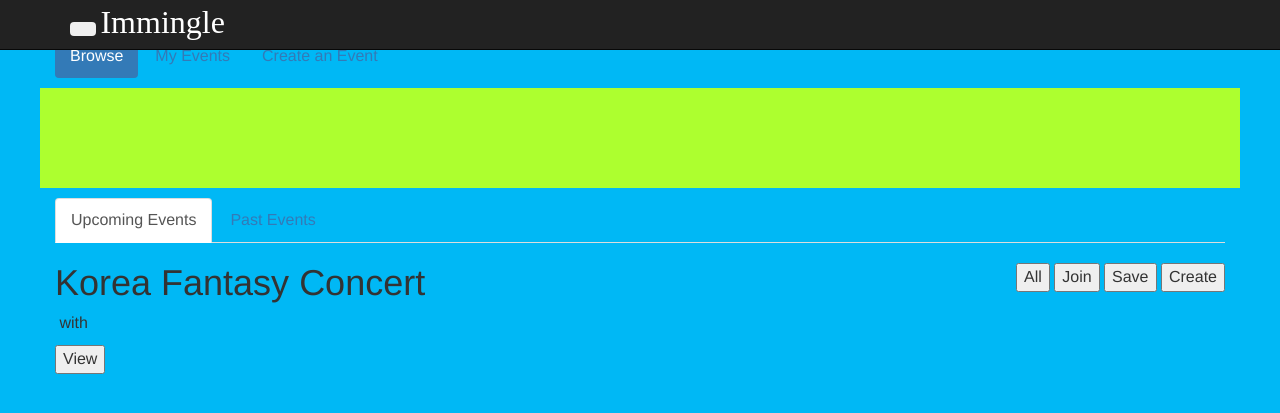
After one commit to choo1991/Immingle, a PHP site: page /dashboard.php in a window 1280 px wide. The commit adds this page. Shown: the top 413 px of the page. Run offline with PHP 8.4, Linux system fonts and the light colour scheme; some libraries are stand-ins or nearby versions.

Commit message:
Josh's changes to CSS

```diff
--- a/basic.css
+++ b/basic.css
@@ -1,11 +1,38 @@
 body{
 	min-width:880px;
+    font-size:16px;
+        background-color: #00B8F5;
+
+}
+.box form input[type="password"], .box form input[type="email"], .box form input[type="text"]{
+    width:100%;
+    padding:.4em;
+
+    border:0;
+    margin-bottom:1em;
 }
 .box{
-	width:300px;
-	background-color: rgb(200,200,200);
-	padding:10px;
-	margin:10px;
+	width:250px;
+	background-color: rgb(237,237,237);
+	padding:10px 30px 10px 20px;
+	margin:10px auto 30px auto;
+    font-family: "Titillium Web", sans-serif;
+   -moz-box-shadow:    0 0 10px #777777;
+   -webkit-box-shadow: 0 0 10px #777777;
+   box-shadow:         0 0 10px #777777;
+}
+.box h2 {
+    font-weight:300;
+    margin:0;
+}
+.box label{
+    font-size: .8em;
+    font-weight:200;
+}
+.brand{
+    color:white !important;
+    font-size: 2em !important;
+    font-family: 'Bitter', serif;
 }
 .column{
 	width:400px;
@@ -22,12 +49,12 @@ h2{
 	margin:.25em;
 	margin-bottom:1em;
 }
-.small{
-	font-size: .8em;
+.box label.small{
+	font-size: .55em;
+    font-weight: bold;
+    letter-spacing: -.1em;
 }
-input[type="submit"]{
-	float:right;
-}
+
 #cover{
 	width:400px;
 }
@@ -37,14 +64,86 @@ select{
 #blocked{
     height:1.5em;
 }
-.center{
-    margin:.6em 1em;
-    text-size:1.7em;
+.box input[type="submit"] {
+   float:right;
+   border: 1px #777777;
+   background-color: #777777;
+   padding:.2em .7em;
+   color: rgb(237, 237, 237);
+   font-size:1.15em;
+   margin-top:.5em;
+
 }
-.brand{
-    color:white !important;
+.box input[type="checkbox"]{
+    margin:0 0 2em 0;
 }
-.secondary{
-    background-color:red;
-    margin-top:60px;
+
+.first{
+    margin-top:35px;
 }
+.right{
+    float:right;
+
+}
+.padded{
+    padding:10px 0;
+}
+#notification{
+    background-color:greenyellow;
+    height:100px;
+    padding:20px;
+
+}
+.clearfix{
+    clear:both;
+}
+.category{
+    float:left;
+    height: 100px;
+    width:180px;
+    margin-left:20px;
+    background-color:plum;
+
+}
+.firstCat{
+    margin-left:0;
+}
+#categories .row{
+    margin-top:20px;
+}
+.caption{
+    height:18px;
+    background-color:black;
+    color:white;
+
+}
+.img{
+    width:150px;
+    height:80px;
+}
+.date{
+
+}
+.time{
+
+}
+.creator{
+    font-size:.9em;
+}
+.description{
+    font-size:.8em;
+    padding-left:20px;
+}
+.full{
+    width:100%;
+}
+
+label{
+    font-size:1.4em;
+    font-weight:bold;
+    margin-top:40px;
+}
+
+.error {
+    background-color: red;
+}
--- /dev/null
+++ b/basic.js
@@ -0,0 +1,7 @@
+$(document).ready(function(){
+    $('.myTab a ').click(function (e) {
+        e.preventDefault();
+        alert('foo');
+        $(this).tab('show');
+    });
+});
--- /dev/null
+++ b/dashboard.php
@@ -0,0 +1,61 @@
+<?php
+include "profileHeader.php";
+?>
+<div class="container padded">
+    <div class="row">
+
+        <div class="span10 offset1" id="notification">
+            <p>
+
+            </p>
+        </div>
+    </div>
+</div>
+
+<div class="container">
+    <div class ="row">
+        <div class="span10 offset1">
+        <div class ="tab-content">
+            <div class = "tab-pane" id ="browse"></div>
+            <div class = "tab-pane active" id ="myEvents">
+                <div class ="tabbable">
+                    <ul class = "nav nav-tabs" id = "myTab">
+                        <li class="active"><a href="#home" data-toggle="tab">Upcoming Events</a></li>
+                        <li><a href="#profile" data-toggle="tab">Past Events</a></li>
+                    </ul>
+                </div>
+                <div class ="tab-content">
+                    <div class = "tab-pane active" id ="home">
+                        <div class="right">
+                            <ul class="nav nav-pills">
+                                <button class="active" id = "all" >All</button>
+                                <button id = "join" >Join</button>
+                                <button id = "save" >Save</button>
+                                <button id = "create" >Create</button>
+                            </ul>
+                        </div>
+
+                        <h1>Korea Fantasy Concert</h1>
+                        <div>
+                            <img src="" alt=""/>
+                            <span id="date"></span>
+                            <span id="time"></span>
+                            <span id="creator">with</span>
+                            <p id="description"></p>
+                            <button>View</button>
+                        </div>
+                    </div>
+                    <div class = "tab-pane" id ="profile">
+                    </div>
+                </div>
+            </div>
+            <div class = "tab-pane" id ="create"></div>
+        </div>
+        </div>
+    </div>
+</div>
+
+
+<?php
+include "profileFooter.php"
+?>
--- a/header.php
+++ b/header.php
@@ -5,11 +5,14 @@ echo '<!DOCTYPE html>
 <html>
 	<head>
 		<title>Immingle</title>
+		<link href="http://fonts.googleapis.com/css?family=Titillium+Web:300,200" rel="stylesheet" type="text/css">
+		<link href="http://fonts.googleapis.com/css?family=Bitter:400,700" rel="stylesheet" type="text/css">
 		<link rel="stylesheet" type="text/css" href="basic.css">
 		<script src="//ajax.googleapis.com/ajax/libs/jquery/2.0.0/jquery.min.js"></script>
 		<script type="text/javascript" src="addDropdowns.js"></script>
 		<script type="text/javascript" src="global.js"></script>
 		<script src="//ajax.aspnetcdn.com/ajax/jquery.validate/1.11.1/jquery.validate.min.js"></script>
+
 	</head>
 
 	<body><div id="content">';
--- a/register.php
+++ b/register.php
@@ -37,7 +37,7 @@
 			}
 
 ?>
-			<h1>Immingle</h1>
+			<h1 class="brand">Immingle</h1>
 			<div class="column">
 				<div class="box">
 
--- a/testdb.php
+++ b/testdb.php
@@ -3,6 +3,11 @@
 </h1>
 
 <?php
+
+	$username = 'immingle_user';
+	$password = 'turnup12';
+	$hostname = 'localhost'; // This will always need to be localhost on our server.
+	$database = 'immingle';
 
 	// Create a connection to the database.
 	$db = new PDO("mysql:dbname=$database;host=$hostname", $username, $password);
```
Also changed, not shown: foo.php (added, +9 -0 lines), index.php (+11 -11 lines), retrieveEvents.php (added, +25 -0 lines), 1 other file.
